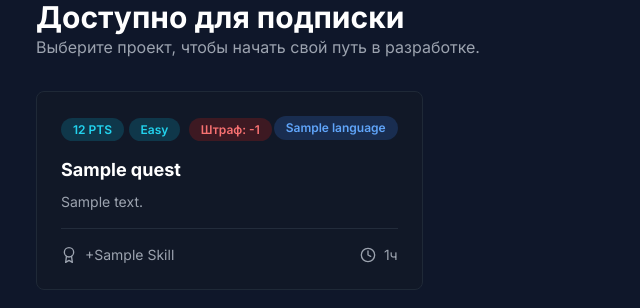
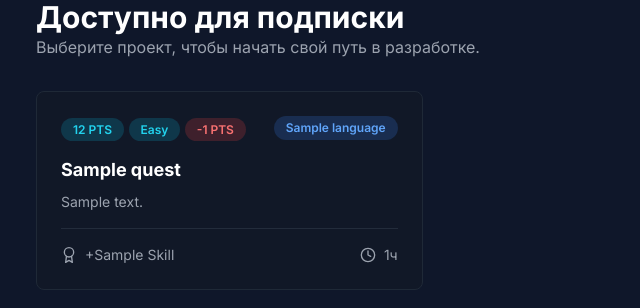
Before and after one commit to TolyanL/case-battlecode, a Django app: page /quests/ in a window 1280 px wide. Shown: the part 134-442 px from the top of the page, without its empty margins (0-640 px from the left). Run offline with Django 5.2, Linux system fonts and the light colour scheme; a user stored in the database is signed in; tables that the repository leaves empty hold one stand-in row (values such as "Sample post"); some libraries are stand-ins or nearby versions.

Commit message:
edit button

```diff
--- a/battlecode/quests/templates/quest_detail.html
+++ b/battlecode/quests/templates/quest_detail.html
@@ -18,12 +18,10 @@
                 {% else %}
                     <span class="bg-red-500/20 text-red-400 text-sm font-semibold px-3 py-1 rounded-full">{{ quest.difficulty|title }}🔥</span>
                 {% endif %}
+
                 {% if quest.penalty > 0 %}
-                    <span class="bg-red-900/40 text-red-400 text-sm font-semibold px-3 py-1 rounded-full ml-1">
-                    Штраф: -{{ quest.penalty }}
-                     </span>
+                    <span class="bg-red-500/20 text-red-400 text-sm font-semibold px-3 py-1 rounded-full">Loose -{{ quest.penalty }}</span>
                 {% endif %}
-
             </div>
             <span class="bg-blue-500/20 text-blue-400 text-sm font-semibold px-3 py-1 rounded-full">{{ quest.language.name }}</span>
         </div>
--- a/battlecode/quests/templates/quest_reviews.html
+++ b/battlecode/quests/templates/quest_reviews.html
@@ -73,7 +73,7 @@
     </div>
 
     <div class="mb-8 flex justify-start">
-        <a href="{% url 'quest_detail' slug=quest.slug %}" class="inline-flex items-center px-4 py-2 bg-gray-800 hover:bg-gray-700 text-white font-semibold rounded-lg transition-colors duration-300">
+        <a href="{% url 'quest_detail' slug=quest.slug %}" class="inline-flex items-center px-4 py-2 bg-gray-900 border border-gray-800 hover:border-primary text-white font-semibold rounded-lg transition-colors duration-300">
             <i data-feather="corner-up-left" class="w-4 h-4 mr-2"></i>
             Назад к полному заданию
         </a>
--- a/battlecode/quests/templates/quests_all.html
+++ b/battlecode/quests/templates/quests_all.html
@@ -24,8 +24,8 @@
                             <span class="bg-red-500/20 text-red-400 text-xs font-semibold px-3 py-1 rounded-full">{{ quest.difficulty|title }}</span>
                         {% endif %}
                         {% if quest.penalty > 0 %}
-                            <span class="bg-red-900/40 text-red-400 text-xs font-semibold px-3 py-1 rounded-full ml-1">
-                                Штраф: -{{ quest.penalty }}
+                            <span class="bg-red-500/20 text-red-400 text-xs font-semibold px-3 py-1 rounded-full">
+                                -{{ quest.penalty }} PTS
                             </span>
                         {% endif %}
                     </div>
```
